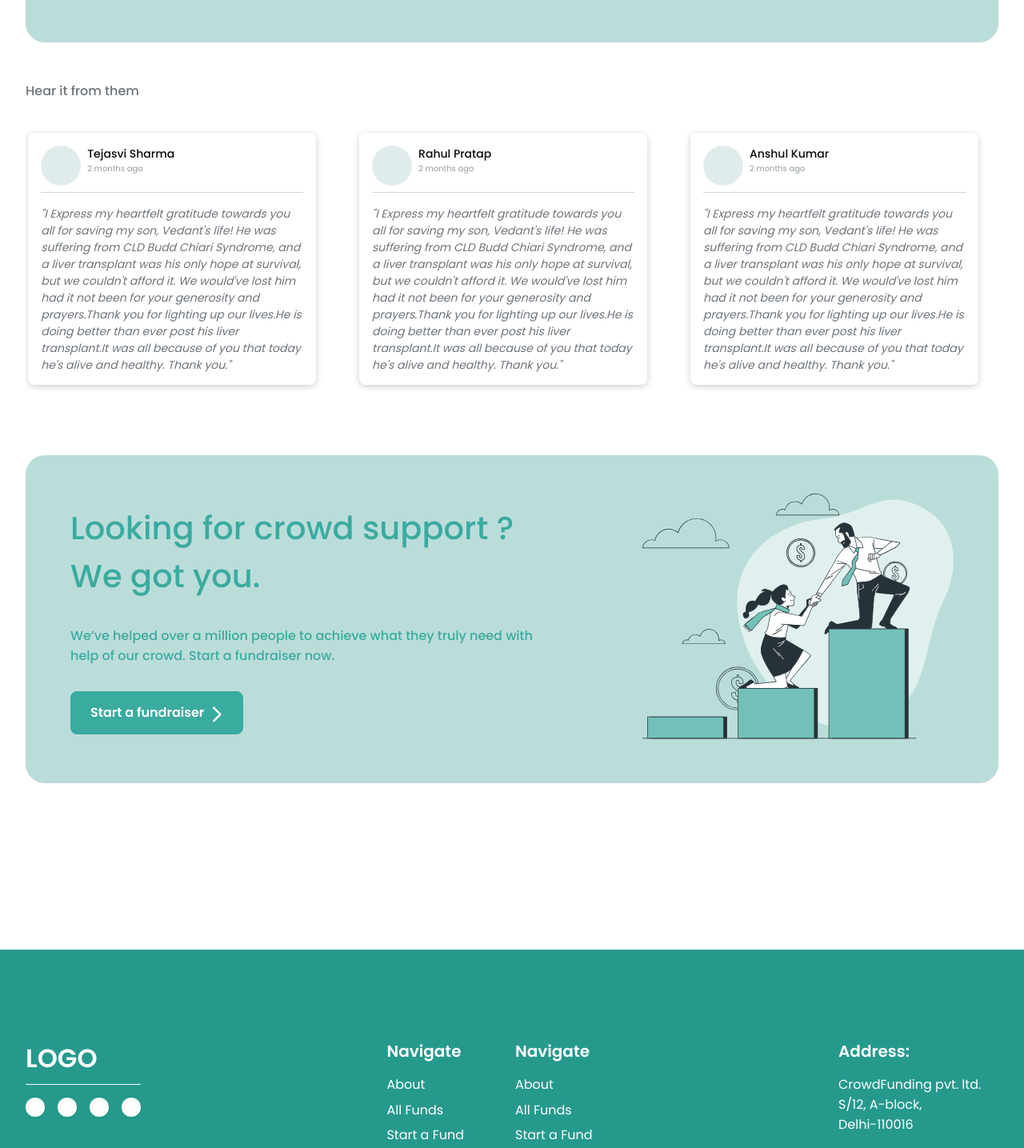
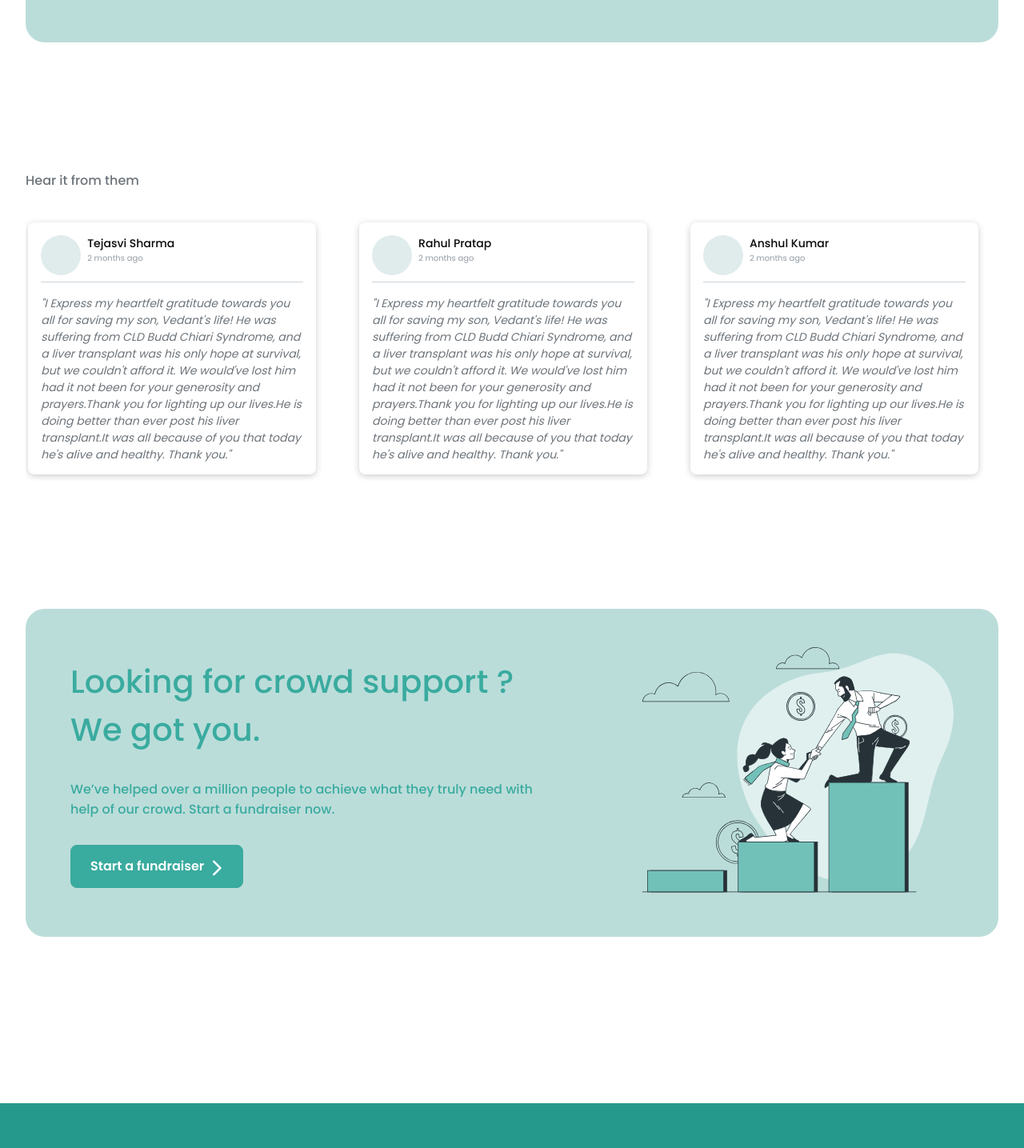
Before and after one commit to A-singh07/web3-crowdfunding, a Next.js app: page / in a window 1280 px wide. Shown: the part 1775-3210 px from the top of the page at 80% size. Built offline with nearby package versions, Linux system fonts and the light colour scheme.

Commit message:
MUI textfields fix, spacing

```diff
--- a/components/authModals/LoginModal.js
+++ b/components/authModals/LoginModal.js
@@ -54,6 +54,7 @@ const LoginModal = ({ open, setOpen }) => {
           value={values.email}
           onChange={handleChange}
           variant="outlined"
+          margin="normal"
           error={error}
           helperText={error && `Incorrect email`}
           autoFocus
@@ -68,6 +69,7 @@ const LoginModal = ({ open, setOpen }) => {
           value={values.password}
           onChange={handleChange}
           variant="outlined"
+          margin="normal"
           error={error}
           helperText={error && `Incorrect password`}
           InputProps={{
--- a/components/authModals/SignupModal.js
+++ b/components/authModals/SignupModal.js
@@ -57,6 +57,7 @@ const SignupModal = ({ open, setOpen }) => {
           value={values.email}
           onChange={handleChange}
           variant="outlined"
+          margin="normal"
           error={error}
           helperText={error && `Incorrect email`}
           autoFocus
@@ -71,6 +72,7 @@ const SignupModal = ({ open, setOpen }) => {
           value={values.password}
           onChange={handleChange}
           variant="outlined"
+          margin="normal"
           error={error}
           helperText={error && `Incorrect password`}
           InputProps={{
@@ -95,6 +97,7 @@ const SignupModal = ({ open, setOpen }) => {
           value={values.confirmPassword}
           onChange={handleChange}
           variant="outlined"
+          margin="normal"
           error={error}
           helperText={error && `Passwords did not match`}
           InputProps={{
--- a/components/footer/footer.module.css
+++ b/components/footer/footer.module.css
@@ -3,7 +3,7 @@
   background-color: var(--primary-dark);
   padding: 7rem 0;
   color: #ffffff;
-  margin-top: 10rem;
+  margin-top: 8rem;
 }
 
 .section {
--- a/components/section/themeSection.module.css
+++ b/components/section/themeSection.module.css
@@ -1,6 +1,6 @@
 .wrapper {
   padding-top: 5rem;
-  padding-bottom: 3rem;
+  padding-bottom: 5rem;
 }
 .themeContainer {
   background: var(--primary-30);
--- a/components/testimonySection/TestimonySection.js
+++ b/components/testimonySection/TestimonySection.js
@@ -4,7 +4,7 @@ import styles from './testimonySection.module.css'
 
 const TestimonySection = ({ heading, cardData }) => {
   return (
-    <section>
+    <section className={styles.wrapper}>
       <h4 className={styles.heading}>{heading}</h4>
       <div className={styles.cardContainer}>
         {
--- a/components/testimonySection/testimonySection.module.css
+++ b/components/testimonySection/testimonySection.module.css
@@ -1,3 +1,8 @@
+.wrapper {
+  padding-top: 5rem;
+  padding-bottom: 5rem;
+}
+
 .heading {
   font-weight: 500;
   font-size: 1rem;
```
